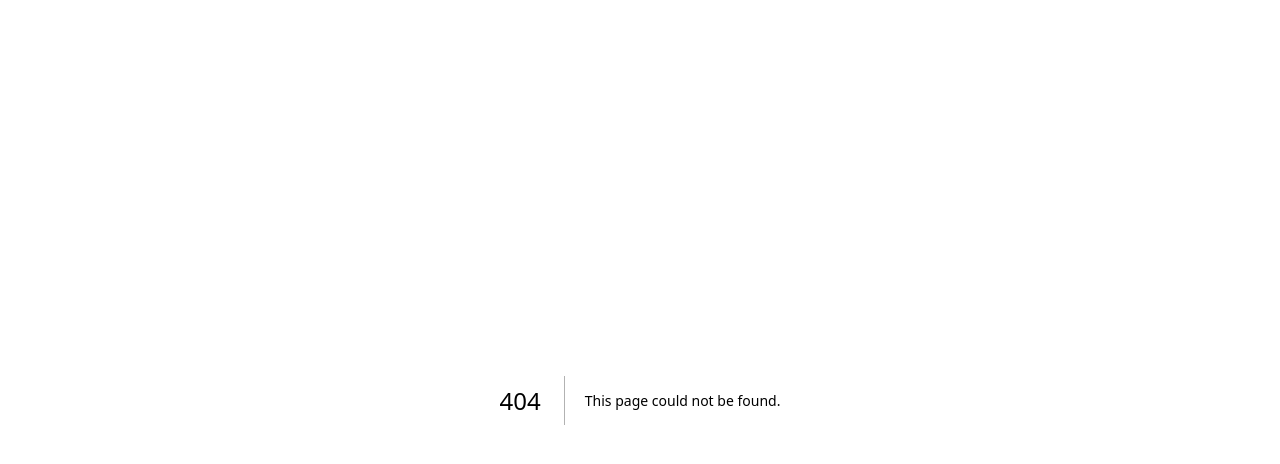
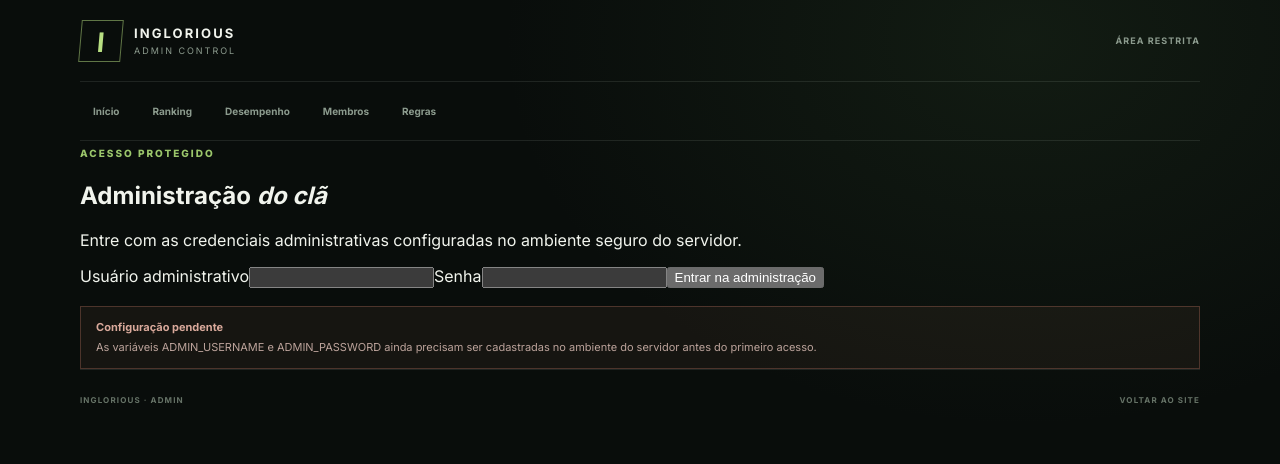
Before and after one commit to cristofer-rsg/Inglorious, a Next.js app: page /admin in a window 1280 px wide. Before the commit this address had no page. Shown: the top 464 px of the page. Built offline with nearby package versions, Linux system fonts and the light colour scheme; no server answers; a web font is replaced by a local one.

Commit message:
Add protected admin area

```diff
--- /dev/null
+++ b/src/app/admin/page.tsx
@@ -0,0 +1,45 @@
+import Link from "next/link";
+import { redirect } from "next/navigation";
+import SiteNav from "@/components/site-nav";
+import AdminLoginForm from "./login-form";
+import { getAdminSession } from "@/lib/auth/admin-session";
+
+export const dynamic = "force-dynamic";
+
+export default async function AdminPage() {
+  const session = await getAdminSession();
+
+  return (
+    <main className="app-shell">
+      <header className="topbar">
+        <a className="brand" href="/"><span className="brand-mark">I</span><span><strong>INGLORIOUS</strong><small>ADMIN CONTROL</small></span></a>
+        <span className="connection">ÁREA RESTRITA</span>
+      </header>
+      <SiteNav active="/admin" />
+      {!session ? (
+        <section className="admin-panel">
+          <span className="eyebrow">ACESSO PROTEGIDO</span>
+          <h1>Administração <em>do clã</em></h1>
+          <p>Entre com as credenciais administrativas configuradas no ambiente seguro do servidor.</p>
+          <AdminLoginForm />
+          {!process.env.ADMIN_USERNAME || !process.env.ADMIN_PASSWORD ? (
+            <div className="connection-alert"><strong>Configuração pendente</strong><span>As variáveis ADMIN_USERNAME e ADMIN_PASSWORD ainda precisam ser cadastradas no ambiente do servidor antes do primeiro acesso.</span></div>
+          ) : null}
+        </section>
+      ) : (
+        <section className="admin-panel">
+          <span className="eyebrow">SESSÃO AUTENTICADA</span>
+          <h1>Painel <em>administrativo</em></h1>
+          <p>Bem-vindo, {session.playerName}. A sessão expira automaticamente em 12 horas.</p>
+          <div className="admin-cards">
+            <article><strong>Sincronizações</strong><span>As rotinas permanecem desativadas até autorização de ativação.</span></article>
+            <article><strong>Dados do clã</strong><span>Consultas administrativas serão liberadas após a auditoria de permissões.</span></article>
+            <article><strong>Controles</strong><span>Nenhuma operação manual ou alteração de pontuação está habilitada nesta etapa.</span></article>
+          </div>
+          <form action="/api/admin/logout" method="post"><button formAction="/api/admin/logout" type="submit">Encerrar sessão</button></form>
+        </section>
+      )}
+      <footer className="footer"><span>INGLORIOUS · ADMIN</span><Link href="/">VOLTAR AO SITE</Link></footer>
+    </main>
+  );
+}
```
